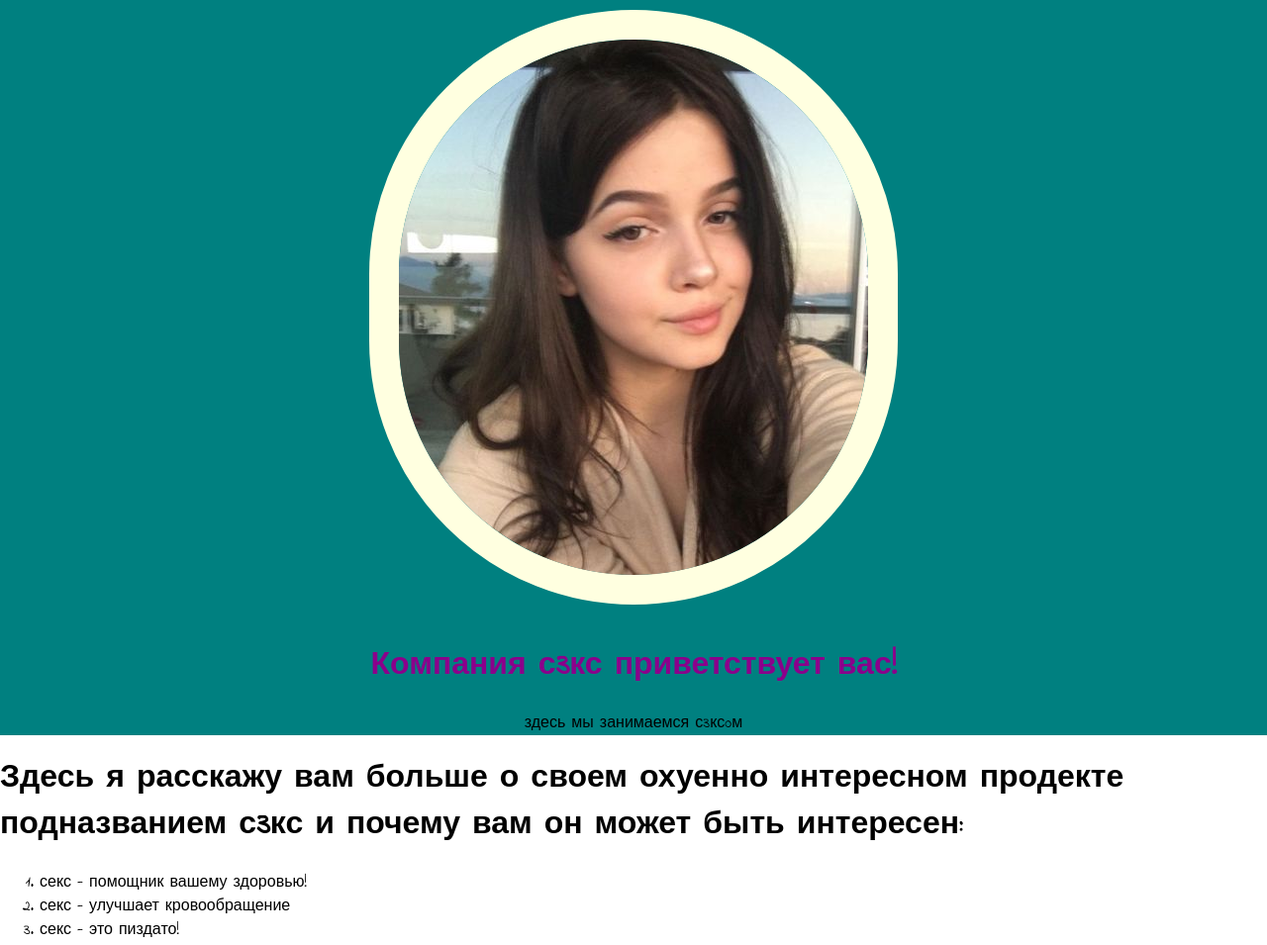
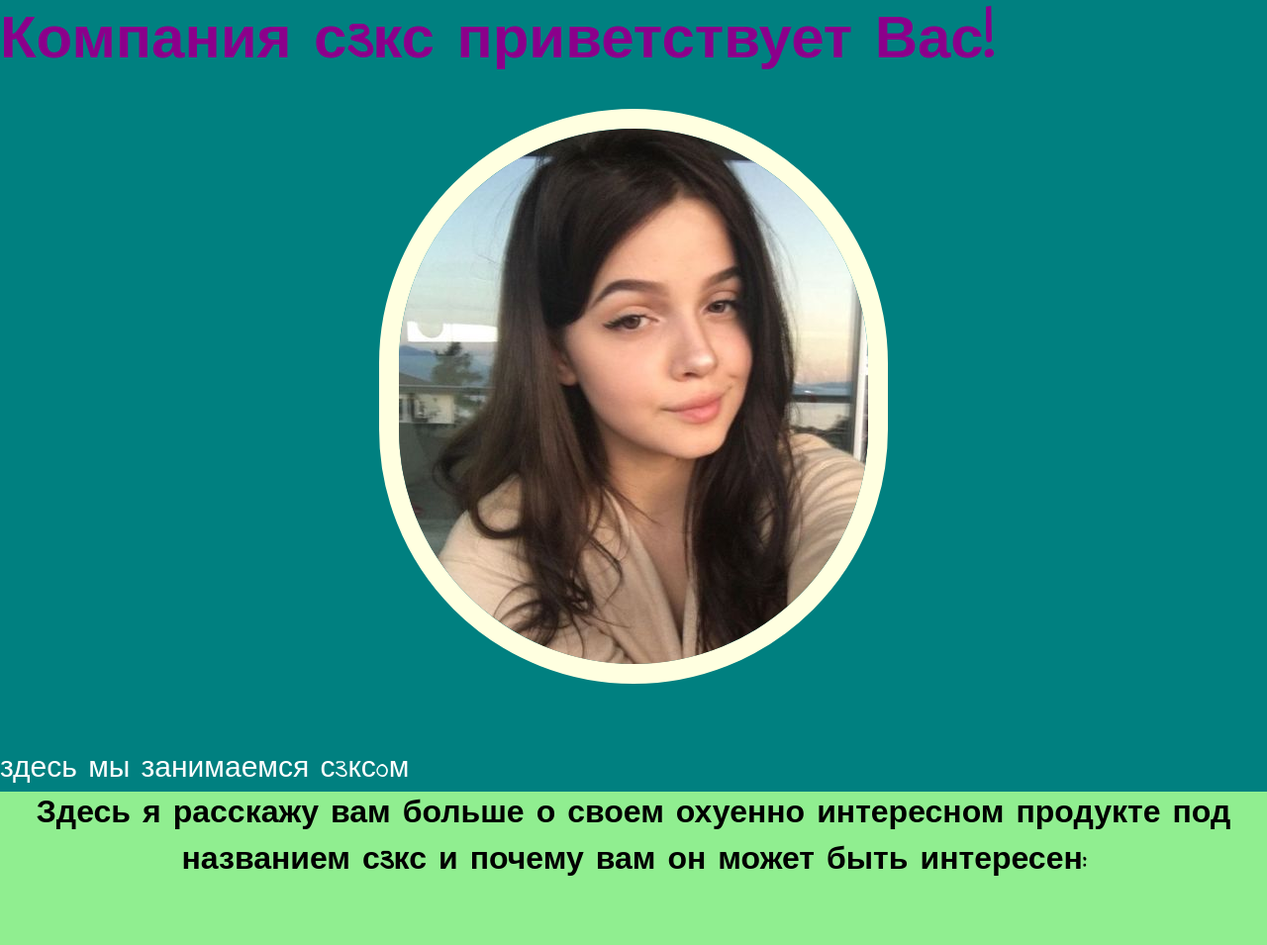
Before and after one commit to 4ll0w3v1l/frim-master, a plain HTML site: page index.html in a window 1280 px wide. Shown: the top 955 px of the page at 99% size. Drawn offline with Linux system fonts and the light colour scheme.

Commit message:
almost done

```diff
--- a/css/style.css
+++ b/css/style.css
@@ -3,17 +3,69 @@ body{
 	margin: 0px;
 }
 header{
-	margin: 100%, auto;
+	text-align: center;
 	background-color: teal;
-	text-align: center;
+	/*fullscreen*/
+	position:relative;
+	z-index: 0;
+	height: 100vh;
+	/*fullscreen*/
 }
 header img{
-	margin: 10px;
+
+	margin: 0px, auto;
 	border-radius: 300px;
-	border: 30px solid;
+	border: 20px solid;
 	color: lightyellow;
+	/* centering*/
+	max-width:100%;
+    max-height:100%;
+    position:absolute;
+    top:0; left:0; right:0; bottom:0;
+    margin:auto;
+    /* centering*/
+
 }
 header h1{
 	font-family: 'Indie Flower', sans-serif;
 	color:darkmagenta;
+	font-size: 60px;
+	position:absolute;
+	margin:0;
 }
+header p{
+	font-family: 'Indie Flower', sans-serif;
+	color:white;
+	font-size: 30px;
+	position: absolute;
+	bottom:0;
+	text-align: center;
+	margin:0;
+
+}
+
+main{
+	text-align: center;
+	background-color: lightgreen;
+	position:relative;
+	z-index: 0;
+	height: 100vh;
+}
+
+main h1 {
+		/* centering*/
+	max-width:100%;
+    max-height:100%;
+    position:absolute;
+    top:0; left:0; right:0; bottom:0;
+    margin:auto;
+    /* centering*/
+    margin:0px;
+}
+main ol{
+	position: absolute;
+	bottom:0;
+	text-align: center;
+	margin:0;
+	font-size: 30px;
+}
--- a/index.html
+++ b/index.html
@@ -8,12 +8,12 @@
 <body>
 	<header>
 		<img src='img/s3ks.jpg'>
-		<h1>Компания с3кс приветствует вас!</h1>
+		<h1>Компания с3кс приветствует Вас!</h1>
 		<p>здесь мы занимаемся с3кс0м</p>
 	</header>
 
 	<main>
-		<h1>Здесь я расскажу вам больше о своем охуенно интересном продекте подназванием с3кс и почему вам он может быть интересен:</h1>
+		<h1>Здесь я расскажу вам больше о своем охуенно интересном продукте под названием с3кс и почему вам он может быть интересен:</h1>
 		<ol>
 			<li>секс - помощник вашему здоровью!</li>
 			<li>секс - улучшает кровообращение</li>
```
